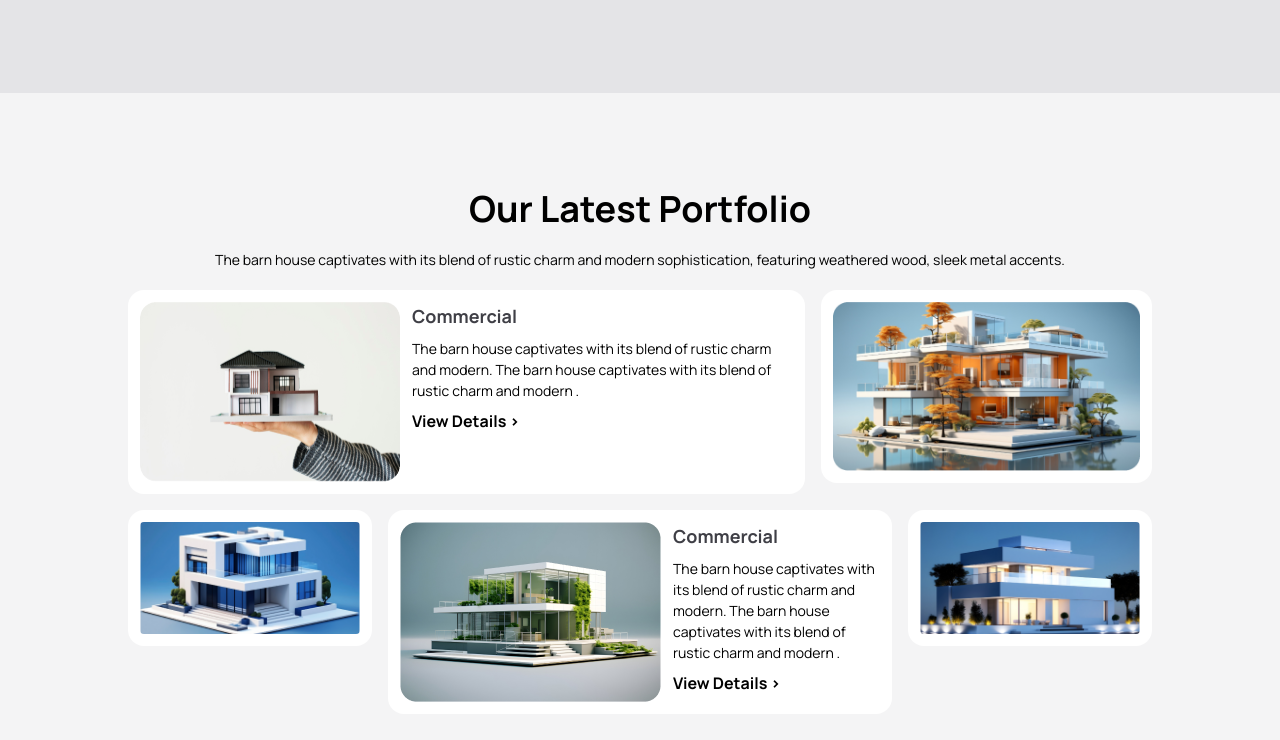
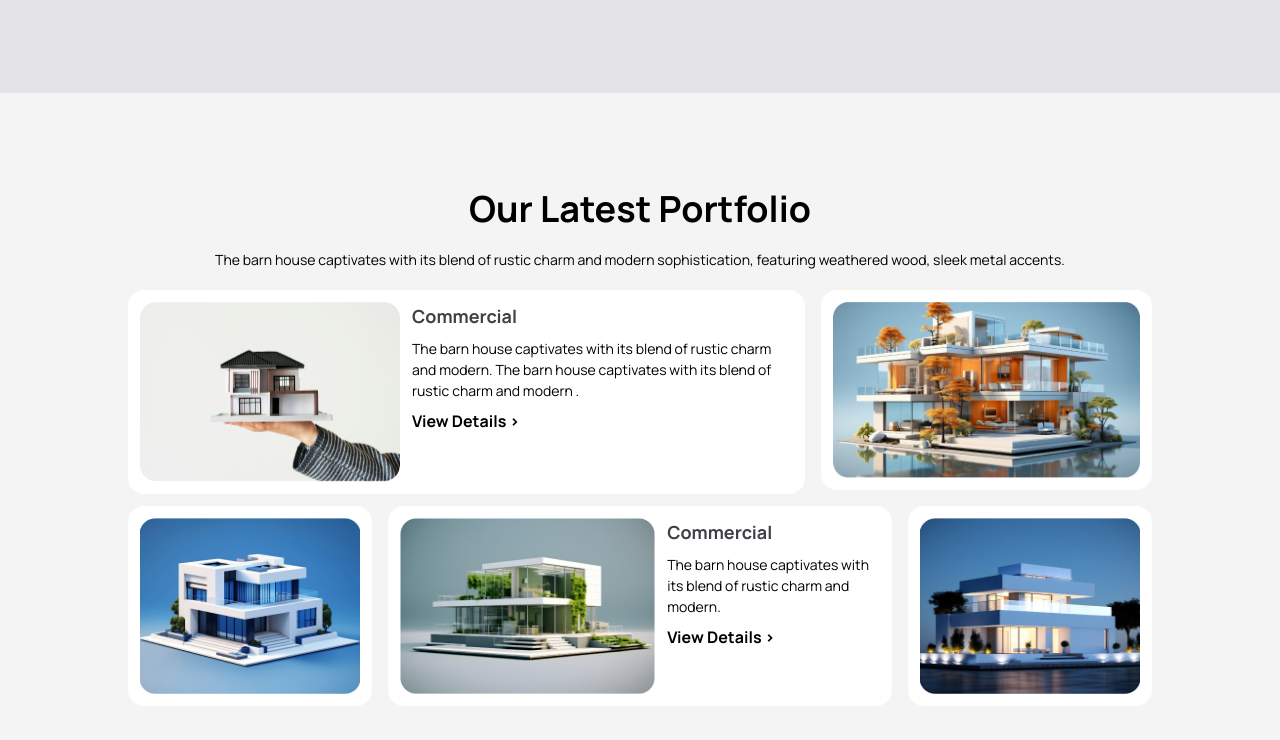
Before and after one commit to farad-alam/building-design, a website: page index.html in a window 1280 px wide. Shown: the part 1457-2197 px from the top of the page. Drawn offline with Linux system fonts and the light colour scheme.

Commit message:
portfolio responsive for all device

```diff
--- a/index.html
+++ b/index.html
@@ -245,7 +245,7 @@
 
           <section
             id="grid-portfolio"
-            class="py-5 grid grid-cols-1 md:grid-cols-12 lg:grid-rows-2 items-start gap-4"
+            class="py-5 grid grid-cols-1 md:grid-cols-12 md:grid-rows-[200px_200px_200px_200px] lg:grid-rows-[200px_200px] items-start gap-4"
           >
             <div
               class="p-commercial md:col-span-12 lg:col-span-8 flex flex-col md:flex-row gap-3 bg-white p-3 rounded-2xl w-full"
@@ -261,49 +261,45 @@
                 <p class="font-bold">View Details ></p>
               </div>
             </div>
-            <div id="p-just-img" class="md:col-span-6 lg:col-span-4">
+
             <img
-                class="bg-white p-3 rounded-2xl w-full"
+              class="bg-white p-3 rounded-2xl w-full h-full md:col-span-6 lg:col-span-4"
               src="assets/img2.png"
               alt=""
             />
-            </div>
-            <div id="p-just-img" class="md:col-span-6 lg:col-span-3 md:h-4/6">
+
             <img
-                class="bg-white p-3 rounded-2xl w-full h-full object-cover"
+              class="bg-white p-3 rounded-2xl w-full h-full object-cover md:col-span-6 lg:col-span-3"
               src="assets/img3.png"
               alt=""
             />
-            </div>
+
             <div
               id="p-just-img"
-              class="flex md:col-span-12 lg:col-span-6 flex-col md:flex-row gap-3 bg-white p-3 rounded-2xl w-full"
+              class="lg:h-full flex md:col-span-12 lg:col-span-6 flex-col md:flex-row gap-3 bg-white p-3 rounded-2xl w-full"
             >
               <img class="" src="assets/img4.png" alt="" />
               <div id="p-com-context" class="flex flex-col gap-2 items-start">
                 <h3 class="text-lg font-bold text-zinc-700">Commercial</h3>
                 <p class="text-start text-[14px]">
                   The barn house captivates with its blend of rustic charm and
-                  modern. The barn house captivates with its blend of rustic
-                  charm and modern .
+                  modern.
                 </p>
                 <p class="font-bold">View Details ></p>
               </div>
             </div>
-            <div id="p-just-img" class="md:col-span-6 lg:col-span-3 md:h-4/6">
+
             <img
-                class="bg-white p-3 rounded-2xl w-full h-full object-cover"
+              class="bg-white p-3 rounded-2xl w-full h-full object-cover md:col-span-6 lg:col-span-3"
               src="assets/img5.png"
               alt=""
             />
-            </div>
-            <div id="p-just-img" class="lg:hidden md:col-span-6 md:h-4/6">
+
             <img
-                class="bg-white p-3 rounded-2xl w-full h-full object-cover"
+              class="bg-white p-3 rounded-2xl w-full h-full object-cover lg:hidden md:col-span-6"
               src="assets/img3.png"
               alt=""
             />
-            </div>
           </section>
         </div>
       </section>
```
Also changed, not shown: src/output.css. Lines whose indentation alone changed are shown as unchanged.
